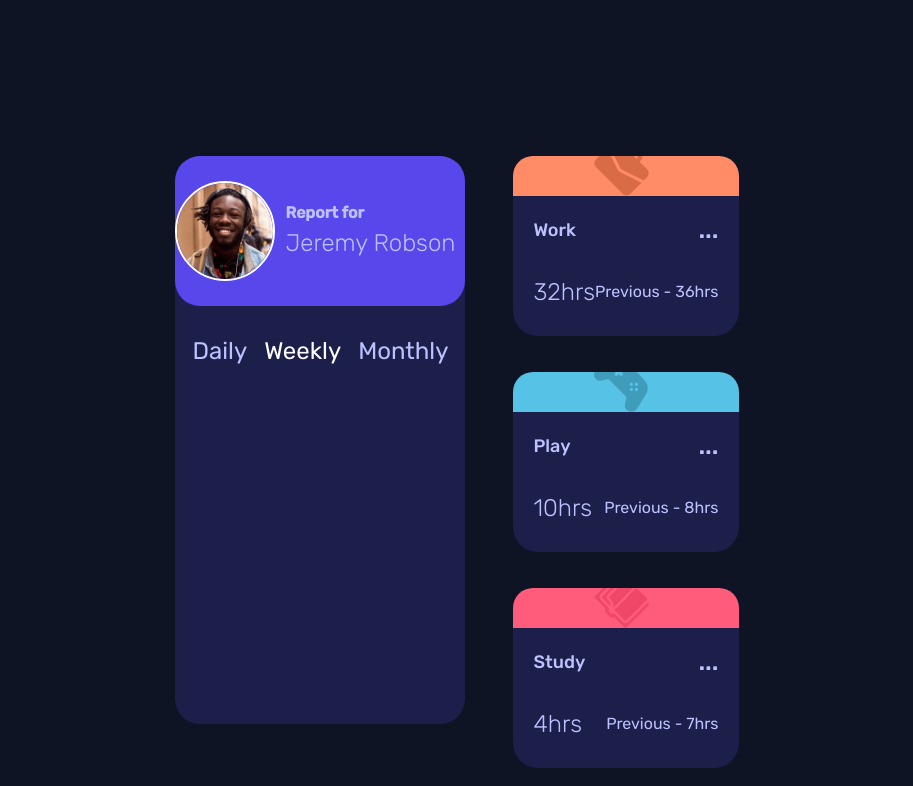
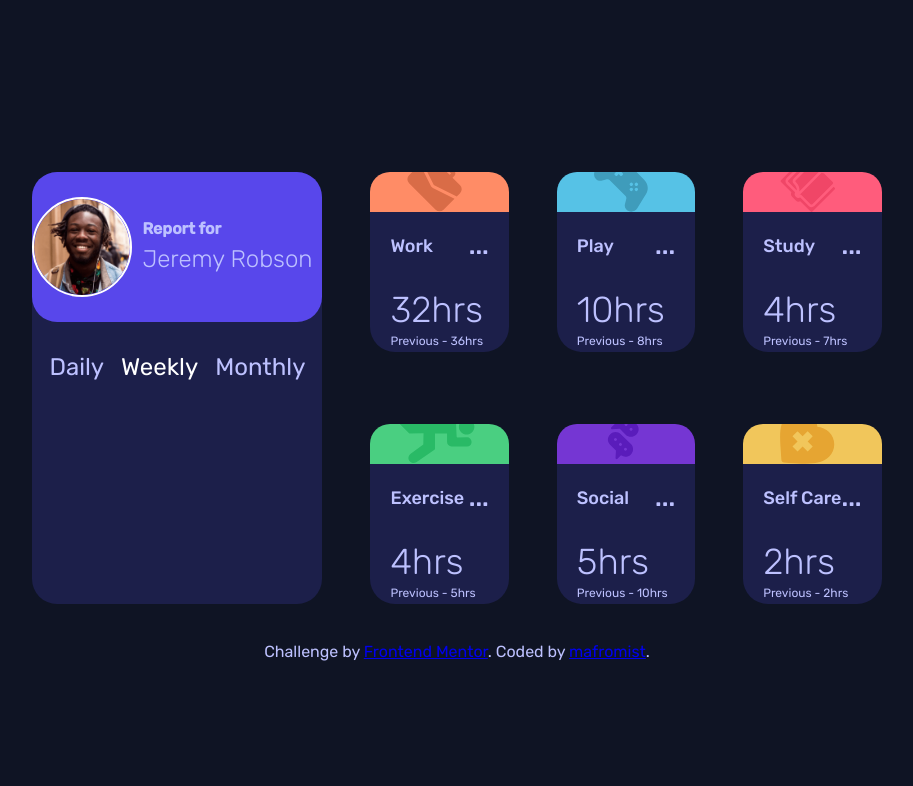
Before and after one commit to mafromist/time-tracker, a website built with Parcel: page index.html in a window 1280 px wide. Shown: the top 786 px of the page, without its empty margins (183-1096 px from the left). Built offline with nearby package versions, Linux system fonts and the light colour scheme.

Commit message:
Desktop Styling updated

```diff
--- a/index.html
+++ b/index.html
@@ -29,8 +29,8 @@
           </div>
         </div>
     </div>
+    <div class="container__types">
       <!-- Work -->
-    <div class="container__types">
       <div class="container">
         <div class="tab">
           <div class="tab__top tab__top-work">
@@ -206,7 +206,6 @@
           </div>
         </div>
       </div>
-
       <!-- Social -->
       <div class="container">
         <div class="tab">
@@ -251,7 +250,6 @@
           </div>
         </div>
       </div>
-
       <!-- Self Care -->
       <div class="container">
         <div class="tab">
--- a/src/scss/4-elements/_document.scss
+++ b/src/scss/4-elements/_document.scss
@@ -19,5 +19,8 @@ body {
     display: flex;
     flex-direction: column;
     justify-content: center;
+    align-items: center;
+    height: 100vh;
+    width: 100vw;
   }
 }
--- a/src/scss/5-objects/_container.scss
+++ b/src/scss/5-objects/_container.scss
@@ -7,4 +7,8 @@
   @include breakpoint(tabletLandscapeUp) {
 
   }
+  &__types {
+    display: grid;
+    grid-template-columns: 1fr 1fr 1fr;
+  }
 }
--- a/src/scss/6-components/_tabs.scss
+++ b/src/scss/6-components/_tabs.scss
@@ -133,6 +133,20 @@
     justify-content: space-between;
     width: 100%;
     margin: 0;
+    @include breakpoint(tabletPortraitUp) {
+        flex-direction: column;
+        text-align: left;
+        align-items: flex-start;
+        margin-top: 20px;
+        h1 {
+            font-size: 36px;
+            line-height: 20px;
+        }
+        p {
+            font-size: 12px;
+
+        }
+    }
     &__daily{
         display: none;
     }
--- a/src/scss/8-templates/_home.scss
+++ b/src/scss/8-templates/_home.scss
@@ -1,9 +1,5 @@
 .home {
     @include breakpoint(tabletLandscapeUp) {
         display: flex;
-        justify-content: center;
-        height: 80vh;
-        width: 75vw;
-        margin: 120px auto;
     }
 }
```
Also changed, not shown: dist/index.html, 4 other files. Lines whose indentation alone changed are shown as unchanged.
